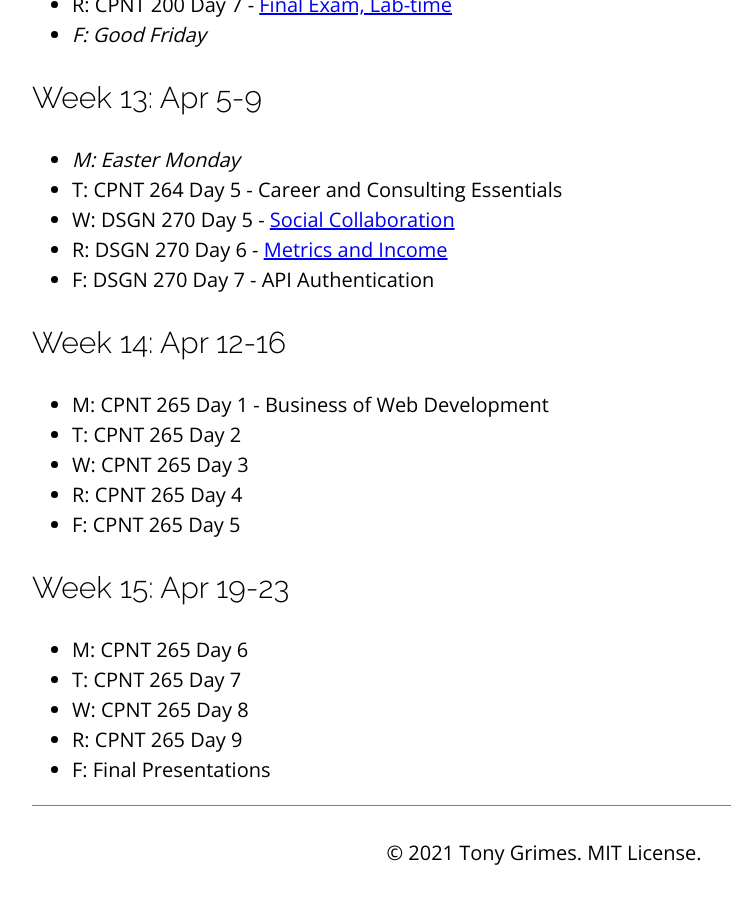
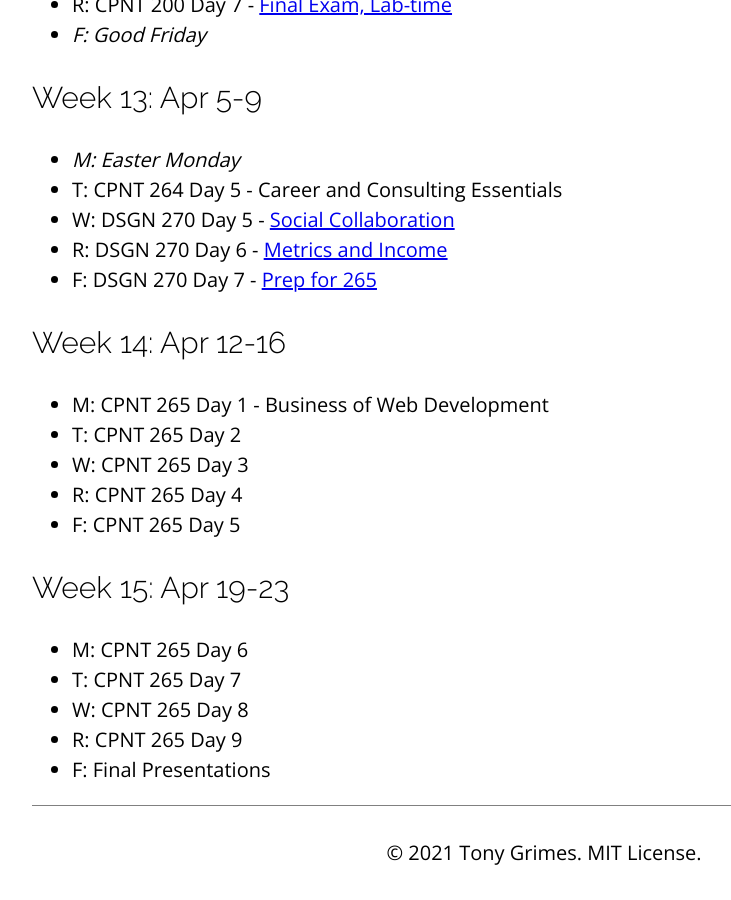
Before and after one commit to sait-wbdv/winter-2021, a Jekyll site: the page built from index.md, in a window 1280 px wide and 900 px high, scrolled down 3171 px. Shown: the whole window, without its empty margins (96-827 px from the left). Built offline with Jekyll 4.4.1, drawn with Linux system fonts in a browser that asks for light colours; nearby versions of some CDN libraries.

Commit message:
updated schedule

```diff
--- a/index.md
+++ b/index.md
@@ -91,7 +91,7 @@ title: "Program Schedule"
 - T: CPNT 264 Day 5 - Career and Consulting Essentials
 - W: DSGN 270 Day 5 - [Social Collaboration](/winter-2021{% link _posts/2021-04-07-social-collaboration.md %})
 - R: DSGN 270 Day 6 - [Metrics and Income](/winter-2021{% link _posts/2021-04-08-metrics-income-copyright.md %})
-- F: DSGN 270 Day 7 - API Authentication
+- F: DSGN 270 Day 7 - [Prep for 265](/winter-2021{% link _posts/2021-04-09-finals-initial-prep.md %})
 
 ## Week 14: Apr 12-16
 - M: CPNT 265 Day 1 - Business of Web Development
```
